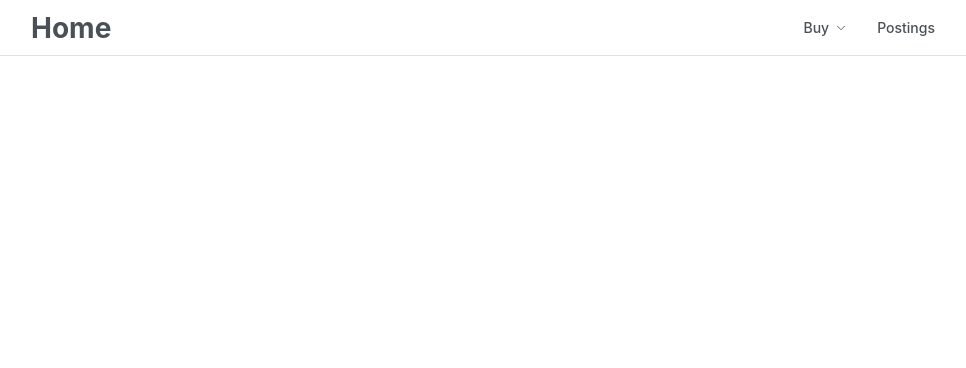
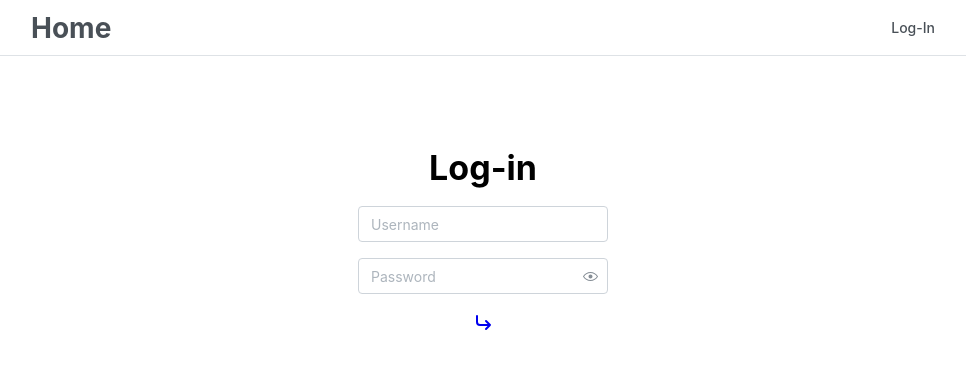
Before and after one commit to rivan2k/MaroonSeats, a React (Vite) app in the folder frontend/: page /login in a window 1280 px wide. Before the commit this address had no page. Shown: the top 368 px of the page, without its empty margins (157-1123 px from the left). Built offline with nearby package versions, Linux system fonts and the light colour scheme.

Commit message:
updated nav bar + login page

```diff
--- a/frontend/src/App.jsx
+++ b/frontend/src/App.jsx
@@ -3,6 +3,7 @@ import Passes from "./pages/Passes";
 import Postings from "./pages/Postings";
 import HomePage from './pages/HomePage';
 import EventPage from "./pages/EventPage";
+import LogIn from "./pages/LogIn";
 import '@mantine/core/styles.css';
 import { NavbarMinimal } from "./components/NavbarMinimal"
 
@@ -14,7 +15,8 @@ function App() {
         <Route path = "/" element = {<HomePage/>} />
         <Route path = '/passes' element= {<Passes />} />
         <Route path = '/postings' element= {<Postings />} />
-        <Route path="/event/:id" element={<EventPage />} />
+        <Route path = "/event/:id" element={<EventPage />} />
+        <Route path = "/login" element={<LogIn />} />
       </Routes>
     </>
   )
--- a/frontend/src/components/NavbarMinimal.jsx
+++ b/frontend/src/components/NavbarMinimal.jsx
@@ -5,15 +5,7 @@ import classes from './NavbarMinimal.module.css';
 import { Link } from 'react-router-dom';
 
 const links = [
-  {
-    link: '#1',
-    label: 'Buy',
-    links: [
-      { link: '/passes', label: 'Passes' },
-      { link: '/tickets', label: 'Tickets' },
-    ],
-  },
-  { link: '/postings', label: 'Postings' },
+  { link: '/login', label: 'Log-In' },
 ];
 
 export function NavbarMinimal() {
--- /dev/null
+++ b/frontend/src/pages/LogIn.jsx
@@ -0,0 +1,27 @@
+import classes from './Pages.module.css';
+import { Title, PasswordInput, Stack, TextInput } from '@mantine/core';
+import { IconCornerDownRight } from '@tabler/icons-react';
+import { Link } from 'react-router-dom';
+
+function LogIn() {
+  return (
+    <div className={classes.container}>
+      <Stack align='center'>
+        <Title>Log-in</Title>
+        <TextInput
+          placeholder='Username'
+          style={{ width: '250px' }}
+        />
+        <PasswordInput
+          placeholder='Password'
+          style={{ width: '250px' }}
+        />
+        <Link to="/ManagerTickets"> {/*needs to be changed to the manager homepage*/}
+          <IconCornerDownRight size={24}></IconCornerDownRight>
+        </Link>
+      </Stack>
+    </div>
+  );
+}
+
+export default LogIn
```
